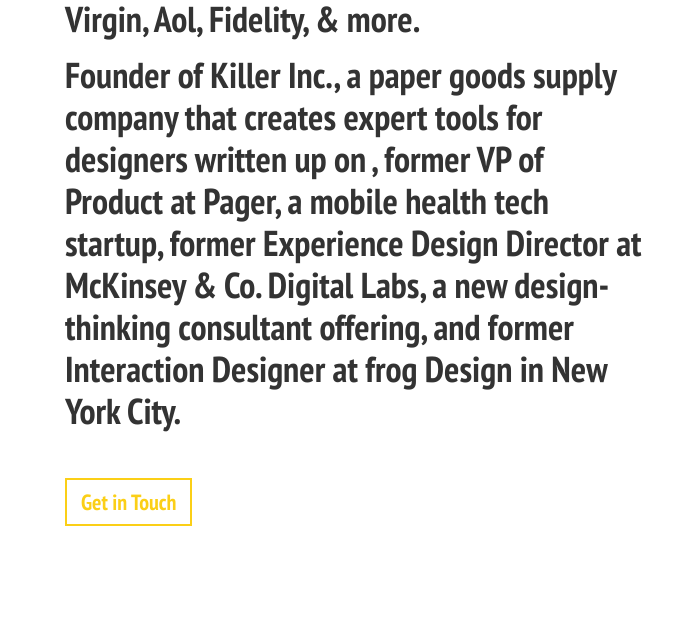
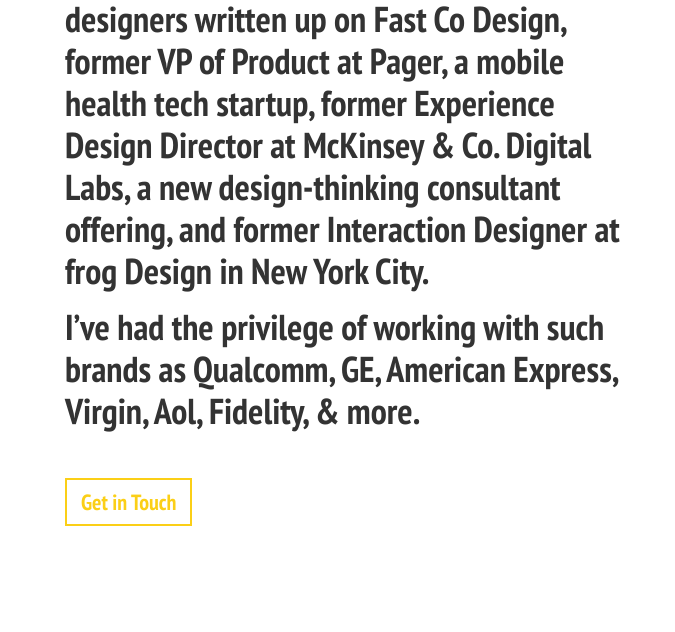
Before and after one commit to furybird/furybirddotcom, a website: page index.html in a window 1280 px wide. Shown: the part 716-1348 px from the top of the page, without its empty margins (285-960 px from the left). Drawn offline with Linux system fonts and the light colour scheme.

Commit message:
Fixed HTML error in intro text

```diff
--- a/index.html
+++ b/index.html
@@ -156,9 +156,9 @@
           <div class="ten columns">
             <h1>My name is Jen Williams. I’m a product  & service design leader with a specialty in strategic innovation. I work with teams to identify, design and execute opportunities for your products and services that resonate with your users & meet your company’s strategic goals. With a background in design and technology, I bring to the table over 10 years experience in both product side and client services.</h1>
 
+            <h1>Founder of <a href="http://www.killerinc.co">Killer Inc</a>, a paper goods supply company that creates expert tools for designers written up on <a href="https://www.fastcodesign.com/3036822/designing-user-interfaces-is-now-as-easy-as-putting-stickers-on-a-trapper-keeper">Fast Co Design</a>, former VP of Product at <a href="http://pager.com">Pager</a>, a mobile health tech startup, former Experience Design Director at <a href="http://www.mckinsey.com/business-functions/digital-mckinsey/how-we-help-clients/digital-labs">McKinsey & Co. Digital Labs</a>, a new design-thinking consultant offering, and former Interaction Designer at <a href="frogdesign.com">frog Design</a> in New York City.</h1>
+
             <h1>I’ve had the privilege of working with such brands as Qualcomm, GE, American Express, Virgin, Aol, Fidelity, & more.</h1>
-
-            <h1>Founder of <a href="http://www.killerinc.co">Killer Inc.</a>, a paper goods supply company that creates expert tools for designers written up on <a href="https://www.fastcodesign.com/3036822/designing-user-interfaces-is-now-as-easy-as-putting-stickers-on-a-trapper-keeper".Fast Co Design</a>, former VP of Product at <a href="http://pager.com">Pager</a>, a mobile health tech startup, former Experience Design Director at <a href="http://www.mckinsey.com/business-functions/digital-mckinsey/how-we-help-clients/digital-labs">McKinsey & Co. Digital Labs</a>, a new design-thinking consultant offering, and former Interaction Designer at <a href="frogdesign.com">frog Design</a> in New York City.</h1>
 
             <ul>
               <li id="contact-item" class="contact-link">
```
